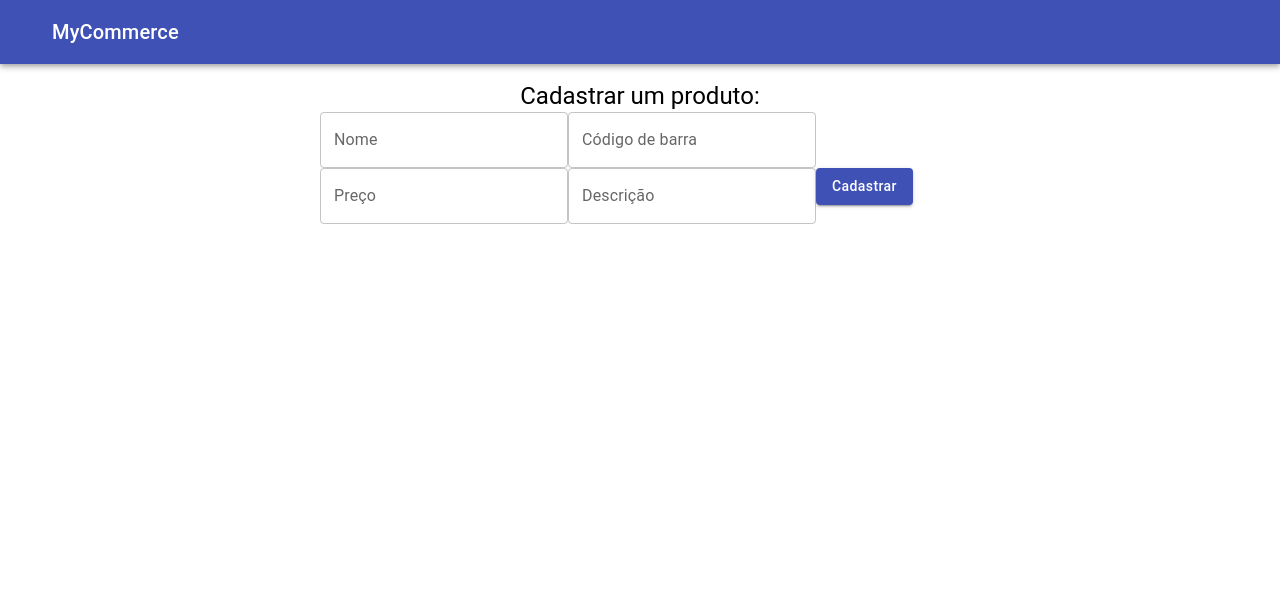
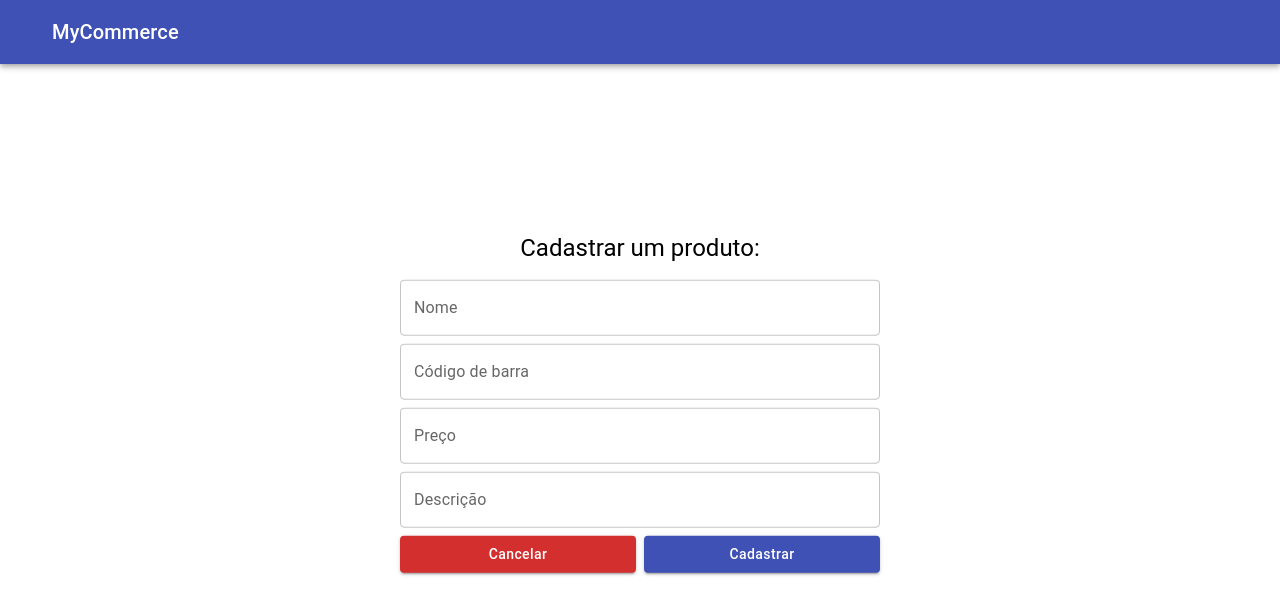
Before and after one commit to luciobrito/mycommerce-api, a React (Vite) app in the folder react/: page /cadastro in a window 1280 px wide. Shown: the top 614 px of the page. Built offline with nearby package versions, Linux system fonts and the light colour scheme.

Commit message:
Melhorias no frontend - Modal de cadastrar produto - Estilização da página de vendas

```diff
--- a/react/src/pages/produtos/cadastro/cadastro.scss
+++ b/react/src/pages/produtos/cadastro/cadastro.scss
@@ -1,16 +1,42 @@
 .formulario {
     display: flex;
     flex-direction: column;
-    width: 50%;
+    width: 100%;
     gap: 1rem;
 
 }
 .container {
-    width: 100%;
+    width: 40%;
     display: flex;
     align-items: center;
     flex-direction: column;
+    background-color: white;
+    border-radius: 5px;
+    top: 50%;
+    left: 50%;
+    position: absolute;
+    transform: translate(-50%,-50%);
+    .titulo{
+    margin-top: 20px;
 }
+}
+.formulario-content{
+            padding: 1rem;
+        display: flex;
+        flex-direction: column;
+        gap: 0.5rem;
+}
+.botoes{
+    width: inherit;
+    display: flex;
+    flex-direction: row;
+    gap: 0.5rem;
+    flex-grow: 5;
+    Button {
+        width: 100%;
+    }
+}
+
 @media only screen and (max-width: 600px){
     .formulario {
         width: 100%;
@@ -22,5 +48,8 @@
         flex-direction: column;
         gap: 0.5rem;
     }
+    .container{
+        width: 90%;
+    }
 
 }
--- a/react/src/pages/produtos/cadastro/cadastro.tsx
+++ b/react/src/pages/produtos/cadastro/cadastro.tsx
@@ -2,58 +2,52 @@ import { Button, TextField, Typography } from "@mui/material";
 import { useState } from "react";
 import { postProduto, Produto } from "../../../services/produtoService";
 import "./cadastro.scss";
-export default function CadastroProduto() {
-  const [nome, setNome] = useState<string>(""),
-    [codigoBarra, setCodigoBarra] = useState<string>(""),
-    [descricao, setDescricao] = useState<string>(""),
-    [preco, setPreco] = useState<number>(0),
+export default function CadastroProduto({close}: {close : any}) {
+  const [produto, setProduto] = useState<Omit<Produto, "id">>({nome:"",descricao:"",codigoBarra:"",preco:0}),
     submit = () => {
-      postProduto(produtoData).then((res) => {
+      postProduto(produto).then((res) => {
         console.log("Cadastrado com sucesso!");
       });
     };
-  var produtoData: Produto = {
-    id : 0,
-    nome: nome,
-    codigoBarra: codigoBarra,
-    descricao: descricao,
-    preco: preco,
-  };
   return (
     <div className="container">
-      <Typography variant="h5">Cadastrar um produto:</Typography>
+      <Typography variant="h5" className="titulo">Cadastrar um produto:</Typography>
       <div className="formulario">
         <div className="formulario-content">
         <TextField
           label="Nome"
           placeholder="Base"
           onChange={(e) => {
-            setNome(e.target.value);
+            setProduto({...produto, nome:e.target.value});
           }}
         />
         <TextField
           label="Código de barra"
           placeholder="00000"
           onChange={(e) => {
-            setCodigoBarra(e.target.value);
+            setProduto({...produto, codigoBarra: e.target.value});
           }}
         />
         <TextField
           label="Preço"
           placeholder="12.99"
           onChange={(e) => {
-            setPreco(parseFloat(e.target.value));
+            setProduto({...produto, preco: parseFloat(e.target.value)})
           }}
         />
         <TextField
           label="Descrição"
           placeholder="Muito bom"
           onChange={(e) => {
-            setDescricao(e.target.value);
+            setProduto({...produto, descricao: e.target.value})
           }}
         />
+        <div className="botoes">
+        <Button color="error" onClick={()=>{close()}}>
+          Cancelar
+        </Button>
         <Button
-          variant="contained"
+
           onClick={() => {
             submit();
           }}
@@ -61,6 +55,7 @@ export default function CadastroProduto() {
           Cadastrar
         </Button>
         </div>
+        </div>
       </div>
     </div>
   );
--- a/react/src/pages/produtos/compra/compra.tsx
+++ b/react/src/pages/produtos/compra/compra.tsx
@@ -1,4 +1,4 @@
-import { TextField, Typography } from "@mui/material";
+import { Box, Button, Modal, TextField, Typography } from "@mui/material";
 import { useEffect, useState } from "react";
 import { buscarProdutos, Produto } from "../../../services/produtoService";
 import {
@@ -8,13 +8,14 @@ import {
 } from "../../../services/compraService";
 import ListaProdutos from "./listaProdutos";
 import ListaItens from "./listaItens";
+import CadastroProduto from "../cadastro/cadastro";
 
 export default function CompraPage() {
   const [produtosBusca, setProdutosBusca] = useState<Produto[]>([]);
   const [valorBusca, setValorBusca] = useState("");
   const [itensCompra, setItensCompra] = useState<ItemCompra[]>([]);
   const [itens, setItens] = useState<Produto[]>([]);
-
+  const [modalOpen, setModalOpen] = useState<boolean>(false);
   var compra: Compra = {
     desconto: 0,
     //Data está em UTC, mudar para horário de Brasilia
@@ -68,6 +69,13 @@ export default function CompraPage() {
           setValorBusca(e.target.value);
         }}
       />
+      <Button onClick={()=>{setModalOpen(true)}}>Cadastrar</Button>
+      <Modal open={modalOpen}          aria-labelledby="modal-modal-title"
+        aria-describedby="modal-modal-description">
+          <Box>
+          <CadastroProduto close={()=>{setModalOpen(false)}}/>
+          </Box>
+        </Modal>
       <ListaProdutos produtos={produtosBusca} addItem={addIt} itens={itensCompra} />
       <Typography variant="h6">Lista de produtos:</Typography>
       <ListaItens
--- a/react/src/pages/produtos/venda/listaItens.tsx
+++ b/react/src/pages/produtos/venda/listaItens.tsx
@@ -7,8 +7,7 @@ import {
   TextField,
   Typography,
 } from "@mui/material";
-import { Produto } from "../../../services/produtoService";
-import { ItemVenda, Venda } from "../../../services/vendaService";
+import { Venda } from "../../../services/vendaService";
 
 export default function ListaItens({
   venda,
@@ -23,15 +22,16 @@ export default function ListaItens({
   removerItem: any;
   setVenda: any;
 }) {
-  var total: number = 0;
+  var total: number = 0 ;
   const formasPagamento = ["Pix", "Credito", "Debito", "Dinheiro"];
+
   venda.itens.map((x) => (total += (x.valor_unitario * x.quantidade)));
   const mudarQuantidade = (id : number | undefined, quantidade : number) =>{
     var index = venda.itens.findIndex(i => i.idProduto == id)
     setVenda({...venda}, venda.itens[index].quantidade = quantidade)
   }
   return (
-    <div>
+    <div className="lista-itens-venda">
       <Typography variant="h5">Finalização</Typography>
       <List dense>
         {venda.itens.map((item) => (
@@ -54,7 +54,9 @@ export default function ListaItens({
           </ListItem>
         ))}
       </List>
-      <Typography>Total: R$ {total.toPrecision(4)}</Typography>
+      <div className="inputs">
+      <Typography>Total: R$ {total}</Typography>
+      <Typography>Total com desconto: R$ {(total - venda.desconto) <= 0 ? 0 : (total - venda.desconto)}</Typography>
       <TextField
         select
         label="Forma de pagamento"
@@ -76,7 +78,7 @@ export default function ListaItens({
       <TextField
         label="Desconto"
         onChange={(e) => {
-          setVenda({ ...venda, desconto: parseFloat(e.target.value) });
+          setVenda({ ...venda, desconto: parseFloat(e.target.value ) });
         }}
       />
       <Button
@@ -87,6 +89,7 @@ export default function ListaItens({
       >
         {loading ? "Carregando..." : "Finalizar venda"}
       </Button>
+      </div>
     </div>
   );
 }
--- a/react/src/pages/produtos/venda/listaProdutos.tsx
+++ b/react/src/pages/produtos/venda/listaProdutos.tsx
@@ -1,4 +1,4 @@
-import { Button, List, ListItem, ListItemText } from "@mui/material";
+import { Button, Divider, List, ListItem, ListItemText, Typography } from "@mui/material";
 import { Produto } from "../../../services/produtoService";
 import { ItemVenda, Venda } from "../../../services/vendaService";
 
@@ -12,16 +12,18 @@ export default function ListaProdutos({
   venda : Venda
 }) {
   return (
-    <div>
+    <div className="lista">
       <List dense>
         {produtos.map((produto) => {
-          return (
-            <ListItem key={produto.id}>
+          return (<div>
+            <ListItem key={produto.id} className="item">
               <ListItemText
-                primary={produto.nome}
-                secondary={produto.codigoBarra}
+                className="lista-item"
+                primary={`${produto.nome} `}
+                secondary={`Em estoque: ${produto.quantidadeEstoque} Cod: ${produto.codigoBarra} R$${produto.preco}`}
+                title={`${produto.nome} - ${produto.codigoBarra}`}
+                color="error"
               />
-              <ListItemText secondary={produto.quantidadeEstoque}/>
               <Button
               /*Se a quantidade do produto estiver zerada ou se já estiver incluído na lista*/
                 disabled={produto.quantidadeEstoque == 0 || venda.itens.some(i => i.idProduto === produto.id)}
@@ -39,6 +41,8 @@ export default function ListaProdutos({
                 +
               </Button>
             </ListItem>
+            <Divider/>
+            </div>
           );
         })}
       </List>
--- /dev/null
+++ b/react/src/pages/produtos/venda/venda.scss
@@ -0,0 +1,25 @@
+$margin:10px;
+.containerVenda{
+    display: flex;
+    flex-direction: column;
+    .busca{
+        margin: 10px;
+    }
+    .lista{
+
+    }
+    .lista-itens-venda{
+        display: flex;
+        flex-direction: column;
+        .inputs{
+            margin: $margin;
+            display: flex;
+            flex-direction: column;
+            gap: 0.5rem;
+        }
+    }
+}
+h5{
+    text-align: center;
+    font-weight: bold;
+}
--- a/react/src/pages/produtos/venda/venda.tsx
+++ b/react/src/pages/produtos/venda/venda.tsx
@@ -4,7 +4,7 @@ import { buscarProdutos, Produto } from "../../../services/produtoService";
 import { ItemVenda, postVenda, Venda } from "../../../services/vendaService";
 import ListaProdutos from "./listaProdutos";
 import ListaItens from "./listaItens";
-
+import "./venda.scss"
 export default function VendaPage() {
   const [produtosBusca, setProdutosBusca] = useState<Produto[]>([]),
     [valorBusca, setValorBusca] = useState<string>(""),
@@ -34,9 +34,10 @@ export default function VendaPage() {
   };
   console.log(venda);
   return (
-    <div>
+    <div className="containerVenda">
       <Typography variant="h5">Nova Venda</Typography>
       <TextField
+        className="busca"
         label="Buscar produtos"
         placeholder="Busca por nome ou código"
         onChange={(e) => {
--- a/react/src/services/produtoService.tsx
+++ b/react/src/services/produtoService.tsx
@@ -16,7 +16,7 @@ export const getProdutos = () => {
   return axios.get(url);
 };
 
-export const postProduto = (produto: Produto) => {
+export const postProduto = (produto: Partial<Produto>) => {
   return axios.post(url, produto);
 };
 
```
